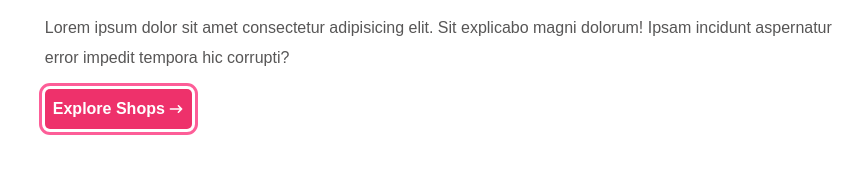
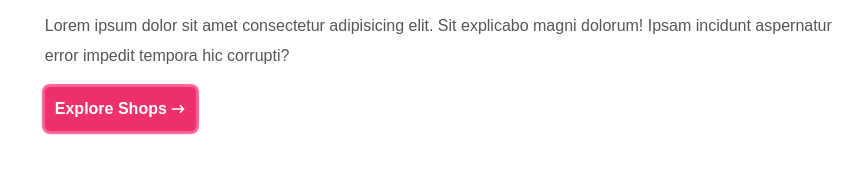
Before and after one commit to FesoQue/Hero-Page-With-Stripe-Like-Submenu, a React app: page / in a window 1280 px wide. In both pictures the pointer is over the button "Explore Shops". Shown: the part 397-592 px from the top of the page, 0-844 px from the left. Built offline with nearby package versions, Linux system fonts and the light colour scheme.

Commit message:
added padding to cta && increase hero heading font

```diff
--- a/src/index.css
+++ b/src/index.css
@@ -124,6 +124,7 @@ button {
   justify-content: center;
 }
 .hero-texts h1 {
+  font-size: 28px;
   margin-bottom: 0.6rem;
 }
 .hero-texts p {
@@ -137,7 +138,7 @@ button {
   min-width: 13ch;
   display: flex;
   align-items: center;
-  padding: 8px;
+  padding: 10px;
   font-weight: 600;
   background: #ee316b;
   color: #fff;
@@ -149,8 +150,7 @@ button {
   margin-left: 0.2rem;
 }
 .cta-btn:hover {
-  outline-offset: 3px;
-  outline: 3px solid #fd5e98;
+  box-shadow: 0 0 1px 3px #fd5e98;
 }
 .img-wrapper {
   width: 100%;
```
